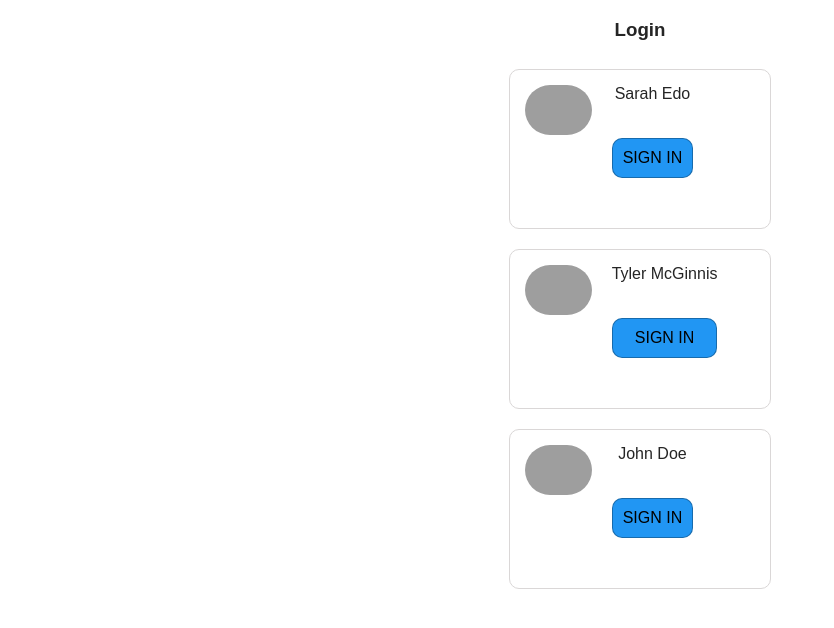
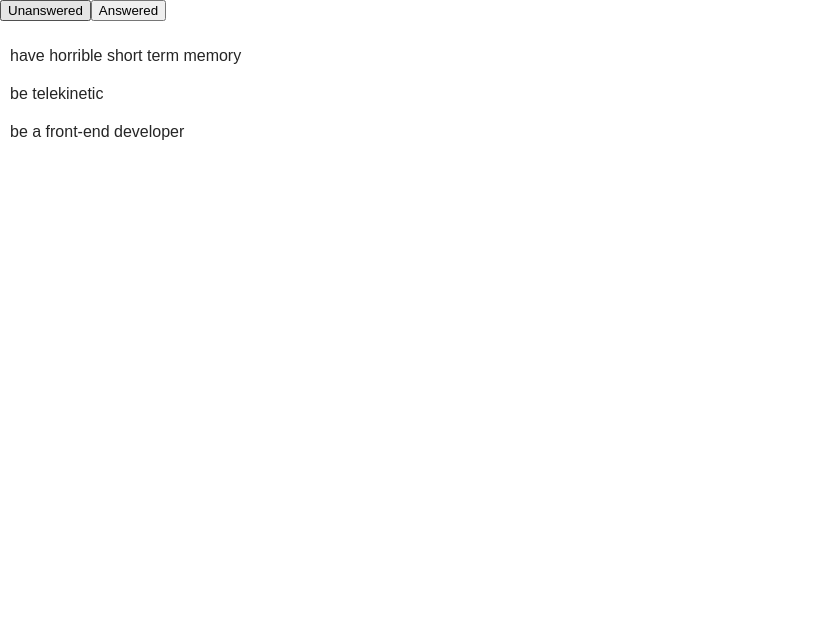
Before and after one commit to EberronBruce/Udacity-would-you-rather, a React (Create React App) app: page / in a window 1280 px wide. Shown: the top 628 px of the page, without its empty margins (0-834 px from the left). Built offline with nearby package versions, Linux system fonts and the light colour scheme; grey boxes are pictures that could not be loaded.

Commit message:
Working on QuestionLists
Able to change between answered and unanswered questions.

```diff
--- a/src/actions/shared.js
+++ b/src/actions/shared.js
@@ -2,6 +2,8 @@ import { getInitialData } from '../utils/api';
 import { recieveQuestions } from '../actions/questions';
 import { recieveUsers } from '../actions/users';
 import { setAuthedUser } from '../actions/authedUser';
+
+const AUTHED_USER_ID = 'johndoe' //TODO: Remove after testing
 
 export function handleInitialData() {
   return (dispatch) => {
@@ -9,6 +11,7 @@ export function handleInitialData() {
       .then(({ users, questions}) => {
         dispatch(recieveUsers(users));
         dispatch(recieveQuestions(questions));
+        dispatch(setAuthedUser(AUTHED_USER_ID)) //TODO: remove after testing
       })
   }
 }
--- a/src/components/App.js
+++ b/src/components/App.js
@@ -3,6 +3,7 @@ import '../App.css';
 import { connect } from 'react-redux';
 import { handleInitialData } from '../actions/shared';
 import Login from './Login';
+import QuestionList from './QuestionList'
 
 class App extends Component {
   componentDidMount() {
@@ -11,11 +12,11 @@ class App extends Component {
   render() {
     return (
       <div>
-        {this.props.loading === true
+        {/* {this.props.loading === true
           ? null
           : <Login />
-        }
-
+        } */}
+        <QuestionList />
       </div>
     );
   }
--- /dev/null
+++ b/src/components/QuestionList.js
@@ -0,0 +1,65 @@
+import React, { Component } from 'react';
+import { connect } from 'react-redux';
+import { filterObject } from '../utils/helpers'
+
+
+class Questions extends Component {
+  state = {
+    selectedAnswer: false
+  }
+
+  selectAnswer = (e, selectedAnswer) => {
+    e.preventDefault();
+    this.setState({selectedAnswer: selectedAnswer})
+  }
+
+  render() {
+
+    const { loading, answers, questions, unansweredQuestions } = this.props;
+
+
+    return(
+      <div>
+        <div>
+          <button onClick={(e) => this.selectAnswer(e, false)}>Unanswered</button>
+          <button onClick={(e) => this.selectAnswer(e, true)}>Answered</button>
+        </div>
+        <div>
+          {!loading &&
+            <ul>
+              {this.state.selectedAnswer === true
+                ? answers.map( (answer) =>
+                  <li key={answer}>
+                    {questions[answer].optionOne.text}
+                  </li>
+                )
+                : Object.values(unansweredQuestions).map((question) =>
+                  <li key={question.id}>
+                    {question.optionOne.text}
+                  </li>
+                )
+              }
+            </ul>
+          }
+        </div>
+      </div>
+    );
+  }
+}
+
+function mapStateToProps({authedUser, users, questions}) {
+  if (authedUser === null) {return { loading : true}}
+
+  let unansweredQuestions = {...questions}
+  let answers = Object.keys(users[authedUser].answers)
+  answers.map((answer) => delete unansweredQuestions[answer])
+
+  return {
+    loading: false,
+    answers,
+    questions,
+    unansweredQuestions: unansweredQuestions
+  }
+}
+
+export default connect(mapStateToProps)(Questions);
--- a/src/components/User.js
+++ b/src/components/User.js
@@ -1,9 +1,18 @@
 import React, { Component } from 'react';
 import { connect } from 'react-redux';
+import { setAuthedUser } from '../actions/authedUser';
 
 
 
 class User extends Component {
+  assignAuthedUser = (e) => {
+    e.preventDefault();
+
+    const {dispatch, user} = this.props
+
+    dispatch(setAuthedUser(user.id));
+  }
+
   render() {
     const { user } = this.props;
     if (user === null) {
@@ -19,7 +28,7 @@ class User extends Component {
         />
         <div className='user-info'>
           <span>{name}</span>
-          <button className='btn'> Sign In </button>
+          <button onClick={this.assignAuthedUser} className='btn'> Sign In </button>
         </div>
       </div>
     );
--- /dev/null
+++ b/src/utils/helpers.js
@@ -0,0 +1,13 @@
+
+
+// Retrieve this function from https://www.delftstack.com/howto/javascript/javascript-filter-object/
+export function filterObject(mainObject, filterFunction){
+    return Object.keys(mainObject)
+          .filter( function(ObjectKey){
+              return filterFunction(mainObject[ObjectKey])
+          } )
+          .reduce( function (result, ObjectKey){
+              result[ObjectKey] = mainObject[ObjectKey];
+              return result;
+      }, {} );
+}
```
